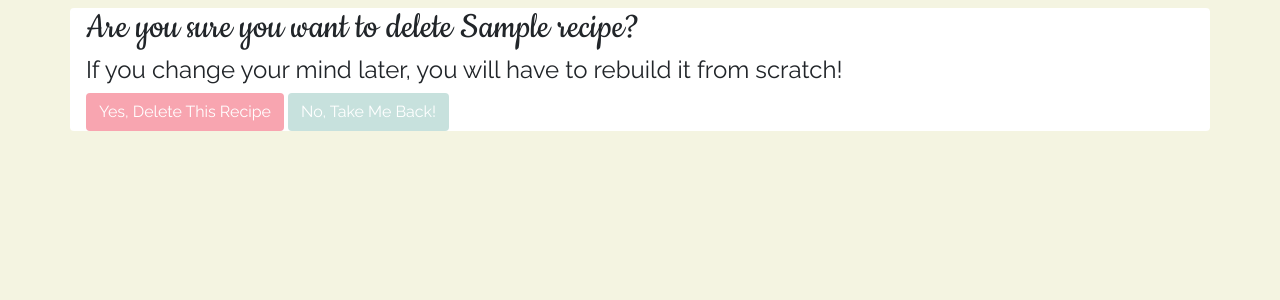
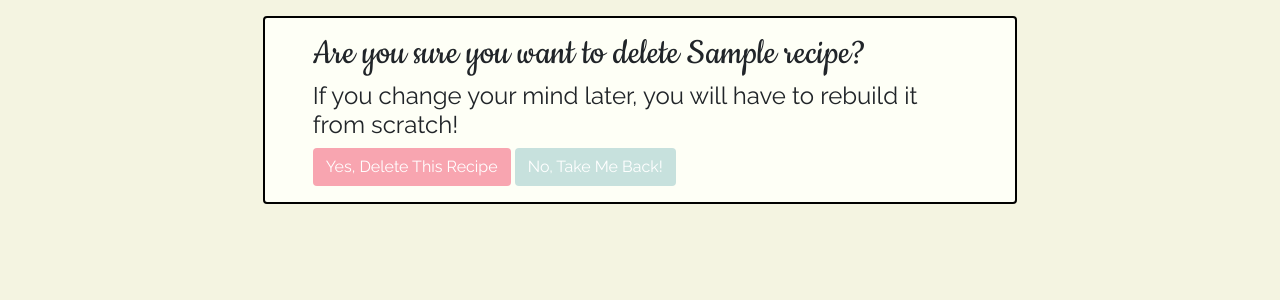
Before and after one commit to TheVulcanWizard/Yumbo, a Django app: page /delete-recipe/1 in a window 1280 px wide. Shown: the part 74-374 px from the top of the page. Run offline with Django 3.2, Linux system fonts and the light colour scheme; a user stored in the database is signed in; tables that the repository leaves empty hold one stand-in row (values such as "Sample post"); some libraries are stand-ins or nearby versions.

Commit message:
Updated delete_recipe

```diff
--- a/recipes/templates/recipes/delete_recipe.html
+++ b/recipes/templates/recipes/delete_recipe.html
@@ -1,6 +1,8 @@
 {% extends 'recipes/base.html' %}
 {% block content %}
-    <div class="container rounded my-2" style="background-color: white;">
+    <div class="container rounded my-3">
+        <div class="row">
+            <div class="col-8 offset-2 container-content rounded px-5 py-3">
                 <h1>Are you sure you want to delete {{ recipe.recipe_name}}?</h1>
                 <h4>If you change your mind later, you will have to rebuild it from scratch!</h4>
                 <form method="POST">
@@ -9,4 +11,6 @@
                     <a href="{% url 'recipe-detail' recipe.pk %}" class="btn custom-btn friendly-btn">No, Take Me Back!</a>
                 </form>
             </div>
+        </div>
+    </div>
 {% endblock content %}
--- a/users/templates/users/register.html
+++ b/users/templates/users/register.html
@@ -1,6 +1,6 @@
 {% extends "recipes/base.html" %}
 {% block content %}
-    <div class="container mt-4">
+    <div class="container my-4">
         <div class="row">
             <div class="col-12 col-lg-6 offset-lg-3 container-content rounded px-5 py-3">
                 <form method="POST">
```
Lines whose indentation alone changed are shown as unchanged.
